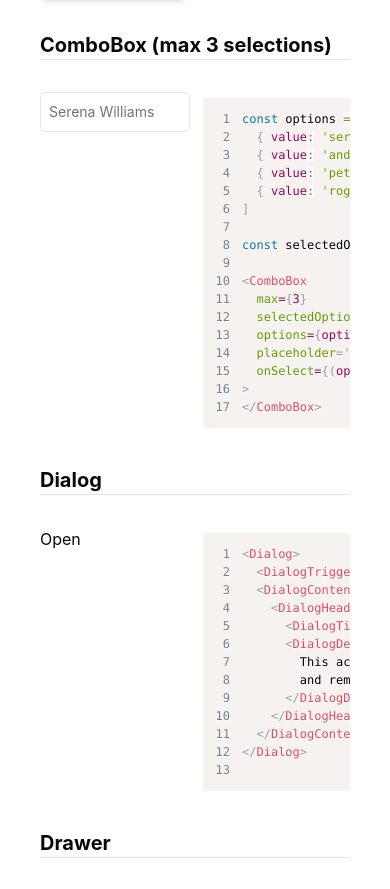
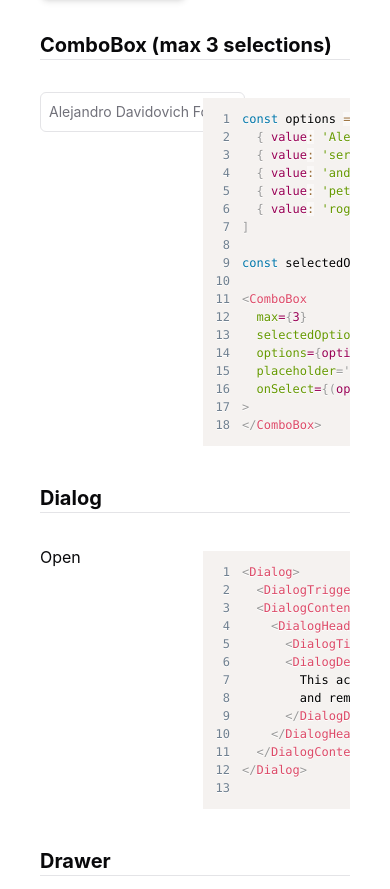
Before and after one commit to ttab/elephant-ui, a React (Vite) app: page / in a window 390 px wide. Shown: the part 3914-4803 px from the top of the page. Built offline with nearby package versions, Linux system fonts and the light colour scheme; a web font is replaced by a local one.

Commit message:
Feature/ele 752 combobox sizes (#355)
* fix: use size prop to set size

* fix: remove icon/color/avatar col if not used, bigger Popovercontent

* fix: use size prop to set size, also mobile

```diff
--- a/src/components/ui/buttonVariants.tsx
+++ b/src/components/ui/buttonVariants.tsx
@@ -17,6 +17,7 @@ const buttonVariants = cva(
       },
       size: {
         default: 'h-10 px-4 py-2',
+        xs: 'h-7 px-2',
         sm: 'h-9 rounded-md px-3',
         lg: 'h-11 rounded-md px-8',
         icon: 'h-10 w-10'
--- a/src/components/ui/combobox.tsx
+++ b/src/components/ui/combobox.tsx
@@ -44,7 +44,7 @@ export interface DefaultValueOption {
 }
 
 interface ComboBoxProps extends React.PropsWithChildren {
-  size?: 'sm' | 'default' | 'lg' | 'icon'
+  size?: 'xs' | 'sm' | 'default' | 'lg' | 'icon'
   onOpenChange?: (isOpen: boolean) => void
   options: DefaultValueOption[]
   placeholder?: string
@@ -60,7 +60,7 @@ interface ComboBoxProps extends React.PropsWithChildren {
 }
 
 export function ComboBox({
-  size = 'sm',
+  size = 'default',
   variant,
   onOpenChange,
   options,
@@ -145,7 +145,7 @@ export function ComboBox({
               size={size}
               variant={variant || 'outline'}
               className={cn(
-                'w-fit h-9 text-muted-foreground font-sans font-normal whitespace-nowrap p-2',
+                'w-fit text-muted-foreground font-sans font-normal whitespace-nowrap p-2',
                 className
               )
               }
@@ -156,7 +156,7 @@ export function ComboBox({
               }
             </Button>
           </PopoverTrigger>
-          <PopoverContent className='w-[200px] p-0' align='start'>
+          <PopoverContent className='min-w-[200px] w-fit p-0' align='start'>
             <ComboBoxList
               options={_options}
               selectedOptions={selected}
@@ -175,7 +175,7 @@ export function ComboBox({
     <Drawer open={open} onOpenChange={handleOpenChange}>
       <DrawerTrigger asChild>
         <Button variant='outline' className={cn(
-          'w-[150px] justify-start px-2 font-sans font-normal text-muted-foreground whitespace-nowrap text-ellipsis'
+          'justify-start px-2 font-sans font-normal text-muted-foreground whitespace-nowrap text-ellipsis'
         )}>
           {triggerLabel ? <>{triggerLabel}</> : <>{placeholder}</>}
         </Button>
@@ -251,22 +251,21 @@ function ComboBoxList({
                   }
                 }}
               >
-                <div className='grid items-center grid-cols-6 gap-3'>
-                  <div className='col-span-1 w-6 p-0.5' data-ischeckbox>
+                <div className='grid grid-flow-col auto-cols-auto items-center gap-2'>
+                  <div className='w-6 p-0.5' data-ischeckbox>
                     {selectedOptions.find(o => o.label === option.label)
                       ? <SquareCheck size={18} strokeWidth={1.75} className="mr-4 group-hover/checkbox:opacity-50" />
                       : <Square size={18} strokeWidth={1.75} className="mr-4 opacity-0 group-hover/checkbox:opacity-50" />
                     }
                   </div>
-                  <div className='col-span-1 justify-self-center'>
+                {selectedOptions.some(option => option?.color || option?.icon || option?.avatar) && (
+                  <div className='w-6 justify-self-center p-0.5'>
                     {option?.color && (!option.icon && !option.avatar) && <div className={`items-center w-2.5 h-2.5 grow-0 shrink-0 rounded-full ${option.color}`} />}
                     {option?.icon && (!option.avatar && !option.color) && <option.icon size={18} {...option.iconProps} />}
                     {option?.avatar && (!option.icon && !option.color) && <ComboBoxAvatar avatar={option.avatar} />}
-                  </div>
-                  <div className='col-span-4'>
-                    <div>
+                  </div>)}
+                  <div className='pr-0.5'>
                       {option.label}
-                    </div>
                     <CommandShortcut>{option.info || ''}</CommandShortcut>
                   </div>
                 </div>
--- a/src/showroom/components/combobox.tsx
+++ b/src/showroom/components/combobox.tsx
@@ -8,6 +8,7 @@ import { KanbanIcon } from 'lucide-react'
 
 export function ComboBoxExample(): JSX.Element {
   const options = [
+    { value: 'Alejandro Davidovich Fokina', label: 'Alejandro Davidovich Fokina', icon: KanbanIcon },
     { value: 'serenawilliams', label: 'Serena Williams', color: 'bg-[#2314aa]' },
     { value: 'andymurray', label: 'Andy Murray' },
     { value: 'petesampras', label: 'Pete Sampras', avatar: <div className='w-full h-full bg-gradient-to-r from-cyan-500 to-blue-500 ... rounded-full outline-dotted items-center'/> },
@@ -29,6 +30,7 @@ export function ComboBoxExample(): JSX.Element {
       </ComboBox>
     </div>
     <Code code={`const options = [
+  { value: 'Alejandro Davidovich Fokina', label: 'Alejandro Davidovich Fokina', icon: KanbanIcon },
   { value: 'serenawilliams', label: 'Serena Williams', color: 'bg-[#2314aa]' },
   { value: 'andymurray', label: 'Andy Murray' },
   { value: 'petesampras', label: 'Pete Sampras', avatar: <div className='w-full h-full bg-gradient-to-r from-cyan-500 to-blue-500 ... rounded-full outline-dotted items-center'/> },
```
